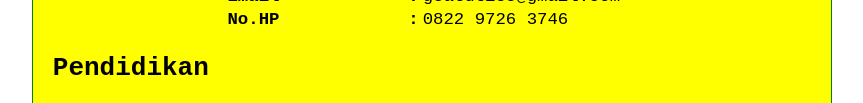
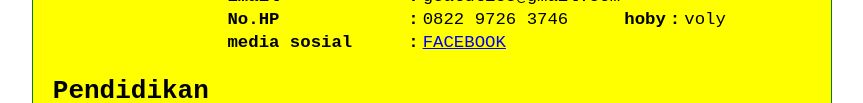
Before and after one commit to geatuti85/Tuti-gea, a plain HTML site: page index.html in a window 1280 px wide. Shown: the part 331-434 px from the top of the page, without its empty margins (208-1071 px from the left). Drawn offline with Linux system fonts and the light colour scheme.

Commit message:
Update index.html

```diff
--- a/index.html
+++ b/index.html
@@ -58,6 +58,14 @@
 						<th>No.HP</th>
 						<th>:</th>
 						<td>0822 9726 3746</td>
+						<th>hoby</th>
+						<th>:</th>
+						<td>voly</td>
+						</tr>
+					<th>media sosial</th>
+					<th>:</th>
+					<td><a href="https://www.facebook.com/photo.php?fbid=1070095801499450&set=a.100608655114841&type=3&mibextid=rS40aB7S9Ucbxw6v">FACEBOOK</a>
+				</tr>
 					</tr>
 				</table>
 
```
